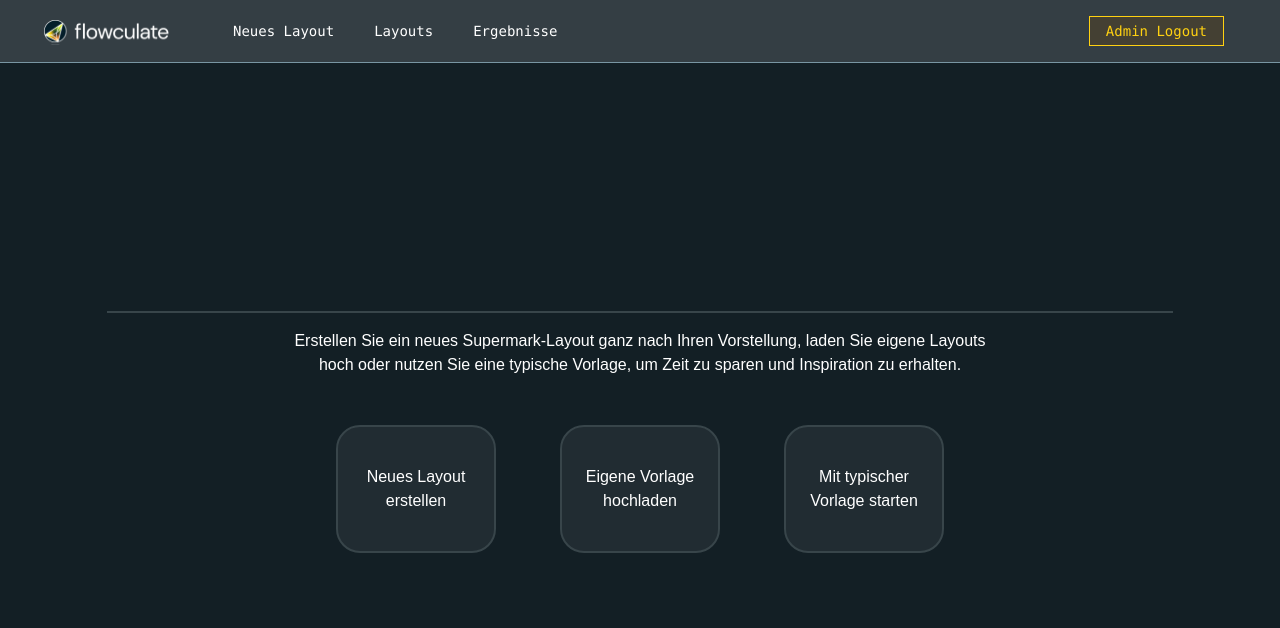
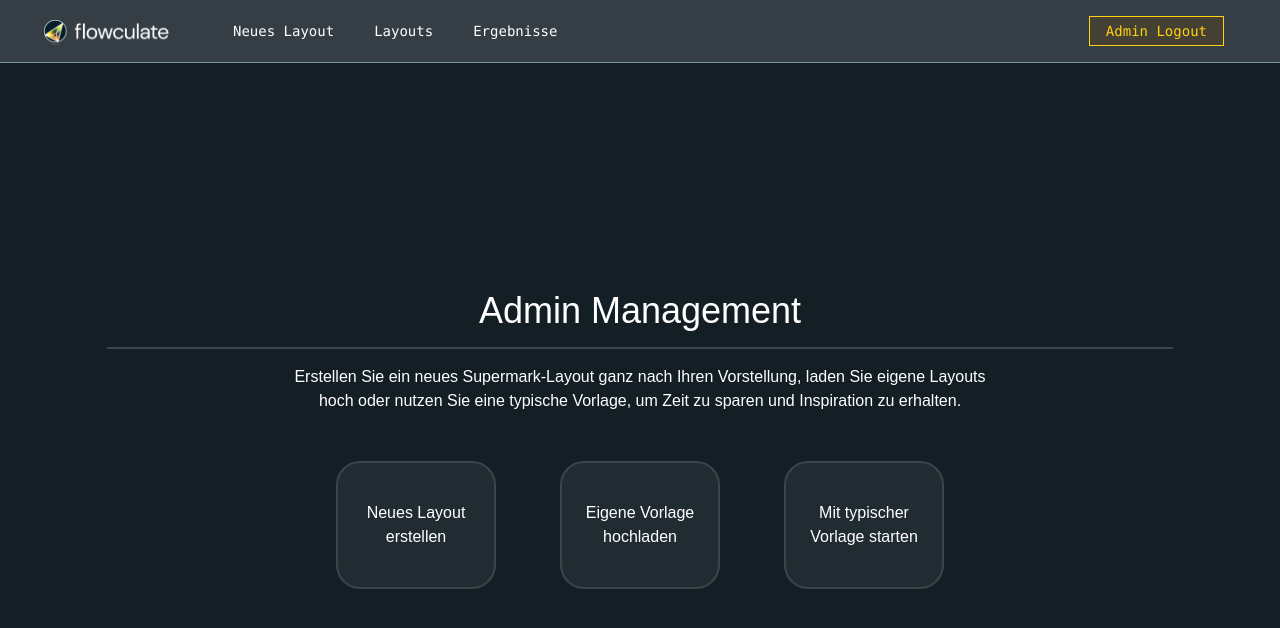
Before and after one commit to TobiasL98/Onlineumfragetool-Teamprojekt-2024, a Next.js app: page /admin in a window 1280 px wide. Shown: the top 628 px of the page. Built offline with nearby package versions, Linux system fonts and the light colour scheme.

Commit message:
merged and removed errors

```diff
--- a/src/app/(admin)/admin/page.tsx
+++ b/src/app/(admin)/admin/page.tsx
@@ -17,10 +17,9 @@ export default function AdminHome() {
 	return (
 		<div className="flex flex-col items-center justify-center">
 			<div>
-				<Headline
-					className="w-full flex-grow"
-					text="Admin Management"
-				/>
+				<Headline className="w-full flex-grow">
+					<h1 className="text-4xl font-medium">Admin Management </h1>
+				</Headline>
 				<p className="mx-72 mb-12 text-center">
 					Erstellen Sie ein neues Supermark-Layout ganz nach Ihren
 					Vorstellung, laden Sie eigene Layouts hoch oder nutzen Sie
--- a/src/app/(user)/shoppingStrategy/layout.tsx
+++ b/src/app/(user)/shoppingStrategy/layout.tsx
@@ -1,5 +1,5 @@
 import DefaultLayout from "utils/layoutGenerator";
-import Header from "app/components/Header";
-import Footer from "app/components/Footer";
+import Header from "components/Header";
+import Footer from "components/Footer";
 
 export default DefaultLayout(() => Header(false), Footer);
--- a/src/app/(user)/shoppingStrategy/page.tsx
+++ b/src/app/(user)/shoppingStrategy/page.tsx
@@ -1,6 +1,6 @@
 "use client"
 
-import Headline from "app/components/Headline";
+import Headline from "components/Headline";
 import Link from "next/link";
 import { useState } from "react"
 
@@ -10,9 +10,11 @@ export default function ShoppingStrategyPage() {
     return (
         <div className="flex flex-col">
             <Headline
-                className="w-full flex-grow"
-                text="Einkaufszentrum Layout"
-            />
+                className="w-full flex-grow">
+                <h1 className="text-4xl font-medium">
+                    Einkaufsstrategie
+                </h1>
+            </Headline>
             <div className="flex h-65">
                 <div className="w-30-percent flex flex-col justify-between">
                     <form className="p-4 flex flex-col rounded-3xl bg-borderBackgroundColor jjustify-space-around m-5 ml-8">
--- a/src/app/(user)/survey/layout.tsx
+++ b/src/app/(user)/survey/layout.tsx
@@ -1,5 +1,5 @@
 import DefaultLayout from "utils/layoutGenerator";
-import Header from "app/components/Header";
-import Footer from "app/components/Footer";
+import Header from "components/Header";
+import Footer from "components/Footer";
 
 export default DefaultLayout(() => Header(false), Footer);
--- a/src/app/(user)/thankYou/page.tsx
+++ b/src/app/(user)/thankYou/page.tsx
@@ -1,4 +1,4 @@
-import Headline from "app/components/Headline";
+import Headline from "components/Headline";
 import Link from "next/link";
 
 export default function ThankYouPage() {
@@ -7,8 +7,11 @@ export default function ThankYouPage() {
             <div className="text-center">
                 <Headline
                     className="w-full flex-grow"
-                    text="Vielen Dank für Ihre Teilnahme!"
-                />
+                >
+                    <h1 className="text-4xl font-medium">
+                        Vielen Dank für Ihre Teilnahme!
+                    </h1>
+                </Headline>
                 <div className="mx-72">
                     <p className="my-5 mb-9">
                         Ihre Antworten wurden gespeichert.
--- a/src/app/(user)/user/layout.tsx
+++ b/src/app/(user)/user/layout.tsx
@@ -1,5 +1,5 @@
 import DefaultLayout from "utils/layoutGenerator";
-import Header from "app/components/Header";
-import Footer from "app/components/Footer";
+import Header from "components/Header";
+import Footer from "components/Footer";
 
 export default DefaultLayout(() => Header(false), Footer);
--- a/src/app/(user)/user/page.tsx
+++ b/src/app/(user)/user/page.tsx
@@ -1,7 +1,7 @@
 import Button from "components/Button";
 import Link from "next/link";
 
-import Headline from "app/components/Headline";
+import Headline from "components/Headline";
 
 export default function UserHome() {
 	return (
```
